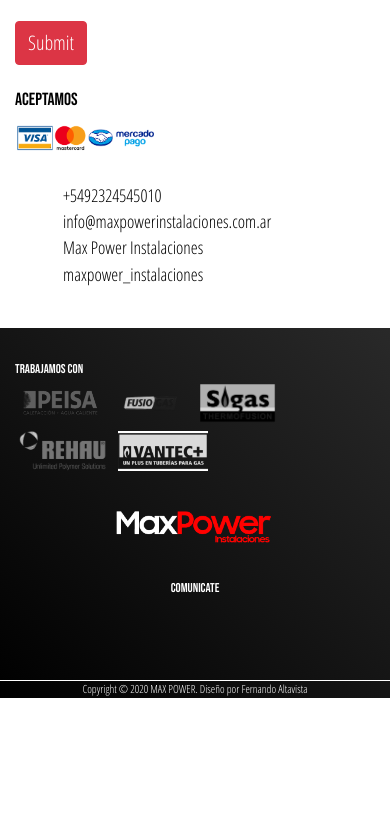
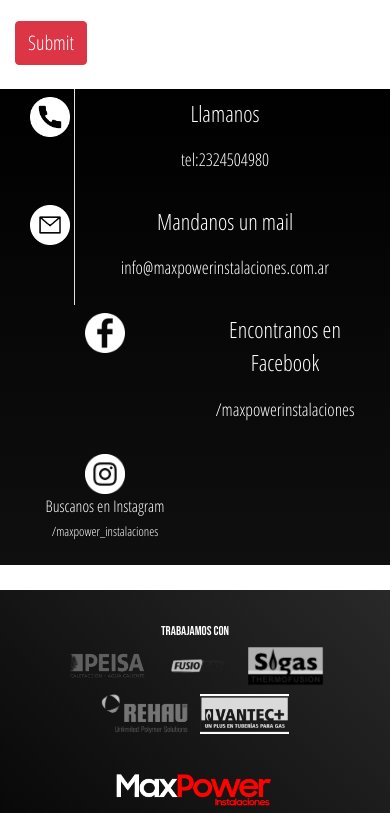
Before and after one commit to fernandoaltavista/MaxPowerInstalaciones-Proyecto, a website: page contacto.html in a window 390 px wide. Shown: the part 745-1558 px from the top of the page. Before the commit the page ends 1443 px from the top, so only its background shows below. Drawn offline with nearby package versions, Linux system fonts and the light colour scheme; some icons are missing.

Commit message:
Cambios footer y Contacto

```diff
--- a/contacto.html
+++ b/contacto.html
@@ -104,24 +104,59 @@
 				           </div>
 
 
-		</form>
-         </div>
+		        </form>
+        </div>
 
-           <div class="col-md-6">
-           	<h3  class="letraTitulo fuenteNormal">Aceptamos</h3>
-               <img src="img/metodos-de-pago.png" alt="" class="logo">
+        <div class="col-md-6 fondoNegro text-white">
+           <div class="container letraPrincipal">
+              <div class="row">
 
-           		<div class="mt-4">
-                    <ul class="letraPrincipal textoNegro">
-                        <li class="icon-phone fuenteNormal"><a class="ml-2" href="tel:+5492324545010" target="_blank">+5492324545010</a></li>
-                        <li class="icon-mail  fuenteNormal"><a class="ml-2" href="mailto:info@maxpowerinstalaciones.com.ar" target="_blank">info@maxpowerinstalaciones.com.ar</a> </li>
-                        <li class="icon-facebook  fuenteNormal"><a class="ml-2" href="https://www.facebook.com/maxpowerinstalaciones" target="_blank">Max Power Instalaciones</a> </li>
-                        <li class="icon-instagram fuenteNormal"><a class="ml-2" href="https://www.instagram.com/maxpower_instalaciones/" target="_blank">maxpower_instalaciones </a></li>
-                       </ul>
+                <div class="col-2 py-2 centrar border-right">
+                  <a href="tel:+5492324504980" target="_blank"><img src="icon/telefono-blanco.png" alt="" class="logo"></a>
+
+                </div>
+                <div class="col-10 py-2 centrar">
+
+                    <p class="fuenteGrande">Llamanos</p>
+                    <p class="fuenteNormal">tel:2324504980</p>
 
                 </div>
 
+                <div class="col-2 py-2 efectoRecuadro centrar border-right">
+                  <a  href="mailto:info@maxpowerinstalaciones.com.ar" target="_blank"><img src="icon/mail-blanco.png" class="logo" alt=""></a>
+
+                </div>
+
+                <div class="col-10 py-2 centrar">
+                  <p class="fuenteGrande">Mandanos un mail</p>
+                  <p class="fuenteNormal">info@maxpowerinstalaciones.com.ar</p>
+                </div>
+
+                <div class="col-6 py-2 centrar">
+                  <a href="https://www.facebook.com/maxpowerinstalaciones" target="_blank"><img src="icon/facebook-blanco.png" class="logo" alt=""></a>
+
+
+
+                </div>
+                <div class="col-6 py-2  centrar">
+
+                  <p class="fuenteGrande">Encontranos en Facebook</p>
+                  <p class="fuenteNormal">/maxpowerinstalaciones</p>
+
+                </div>
+                <div class="col-6 py-2 efectoRecuadro centrar">
+                  <a href="https://www.instagram.com/maxpower_instalaciones/" target="_blank"><img src="icon/instagram-blanco.png" class="logo" alt=""></a>
+                  <p class="mb-1">Buscanos en Instagram</p>
+                  <p class="fuenteChica">/maxpower_instalaciones</p>
+                </div>
+
+
+
             </div>
+          </div>
+
+         </div>
+
      </div>
 
 </section>
@@ -132,7 +167,7 @@
     <div class="container py-3 ">
         <div class="row">
 
-            <div class="col-md-4 py-3">
+            <div class="col-md-4 py-3 text-center">
               <p class="letraTitulo textoBlanco fuenteChica">Trabajamos con</p>
               <div class="col-12 p-0">
                     <img src="img/peisa-footer.png" alt="" height="40px" class="m-1">
--- a/scss/style.scss
+++ b/scss/style.scss
@@ -268,7 +268,7 @@
   transition: all .5s ease;
 }
 .efectoRecuadro:hover{
-    border-radius: 10%;
+    border-radius: 5%;
     box-shadow: 0 0 50px rgba(30, 31, 30, 0.233);
   }
 /*-----------------------------------------------------------------------Estilos en BS------------------------------------*/
```
Also changed, not shown: index.html (+1 -1 lines), nosotros.html (+2 -2 lines), productos.html (+29 -25 lines), servicios.html (+1 -1 lines), css/style.css, img/kit-peisa.jpg (added).
